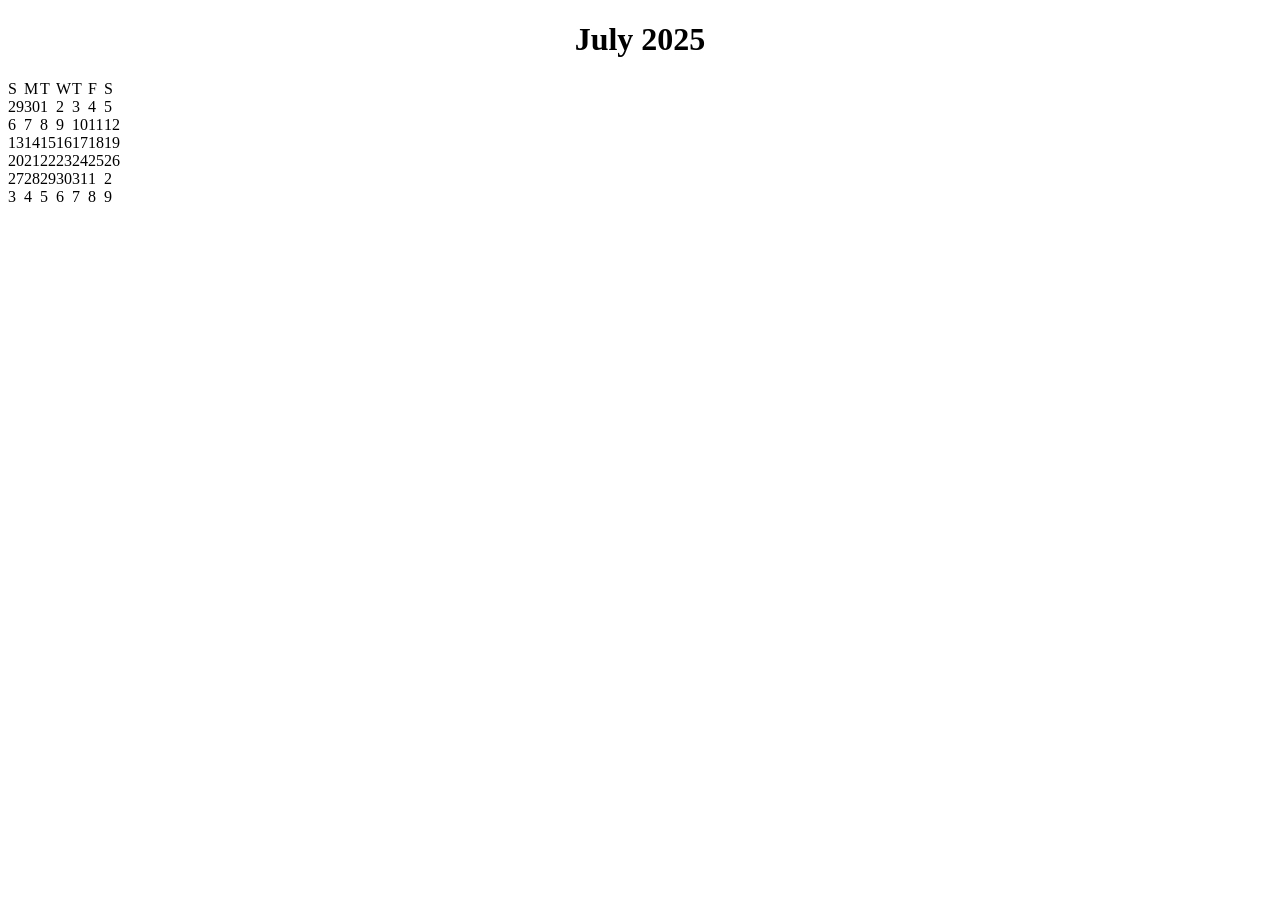
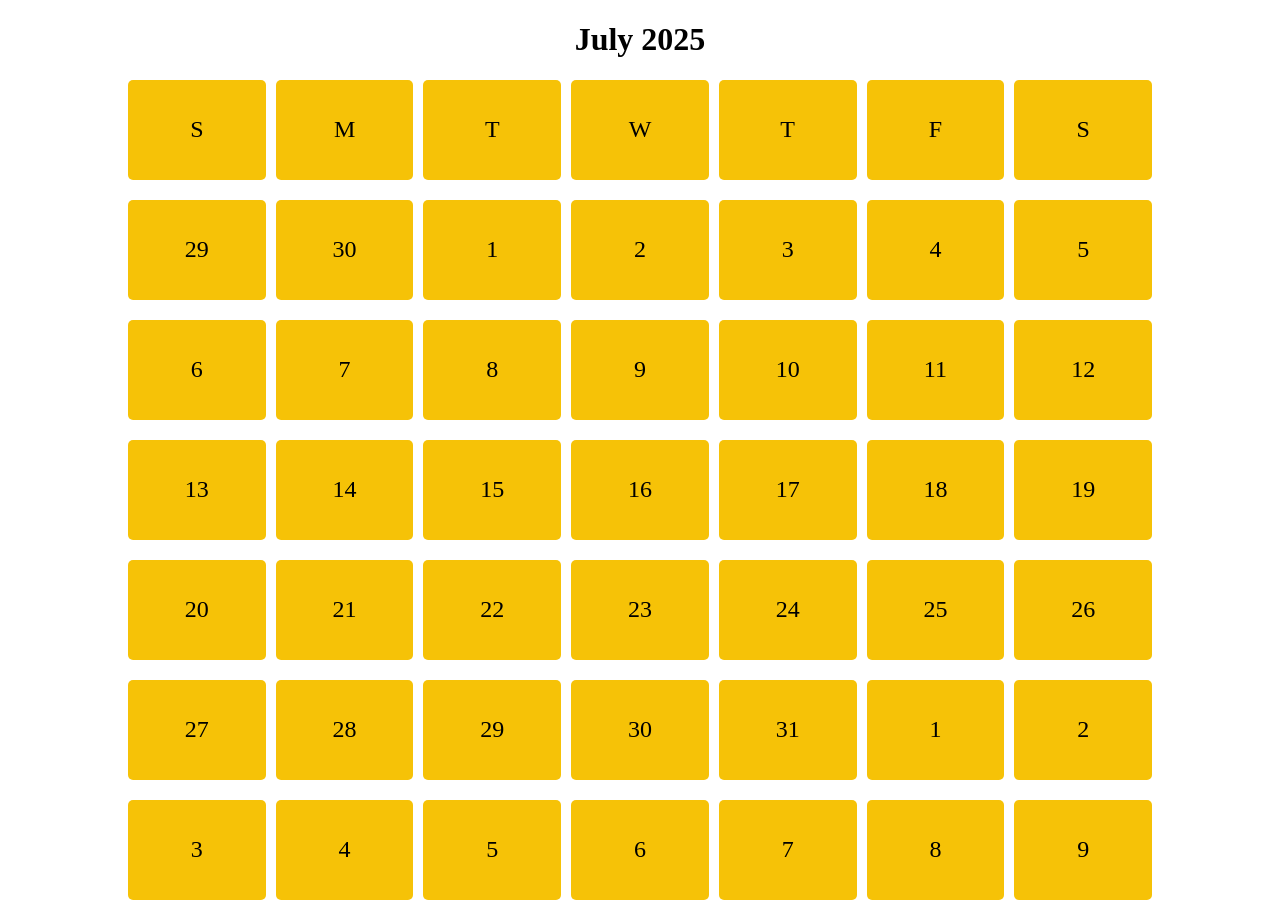
Before and after one commit to niloy-debnath/Calendar, a plain HTML site: page index.html in a window 1280 px wide. Before the commit the page ends 800 px from the top, so only its background shows below. Drawn offline with Linux system fonts and the light colour scheme.

Commit message:
calendar created

```diff
--- a/style.css
+++ b/style.css
@@ -1,3 +1,7 @@
+body{
+    margin: 0;
+    padding: 0;
+}
 body h1{
     text-align: center;
 }
@@ -5,6 +9,28 @@ body h1{
 
     display: grid;
     grid-template-columns: repeat(7, 1fr);
-    width: 20px;
+    /* width: 20px; */
+    width: 80%;
+    row-gap: 20px;
+    column-gap: 10px;
+    /* text-align: center; */
+    /* border-radius: 50px; */
+    margin: 0 auto;
+    /* border: 3px solid red; */
+
 
 }
+
+.date{
+    background-color: rgb(246, 194, 7);
+    border-radius: 5px;
+    height: 100px;
+    display: flex;
+    /* order: 150; */
+    justify-content: center;
+    align-items: center;
+    font-size: 1.5em;
+}
+@media screen and (max-width:500px ){
+
+}
```
